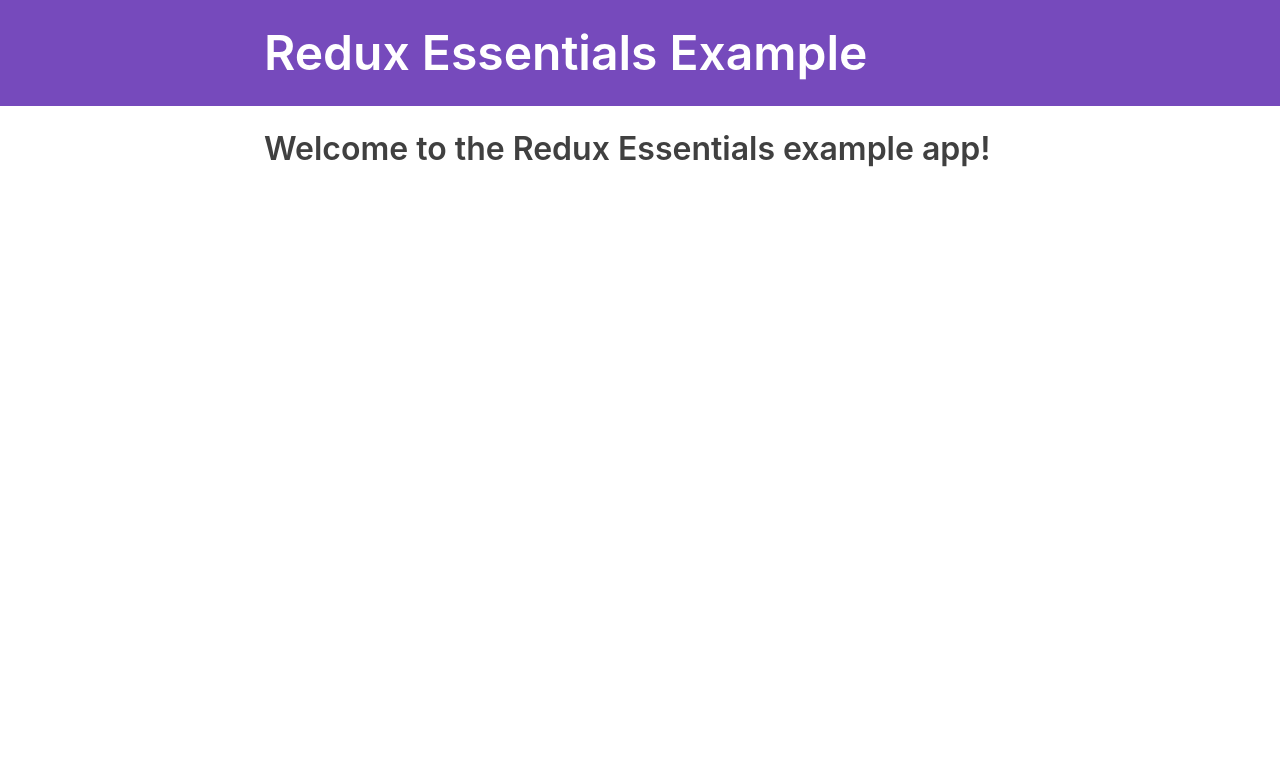
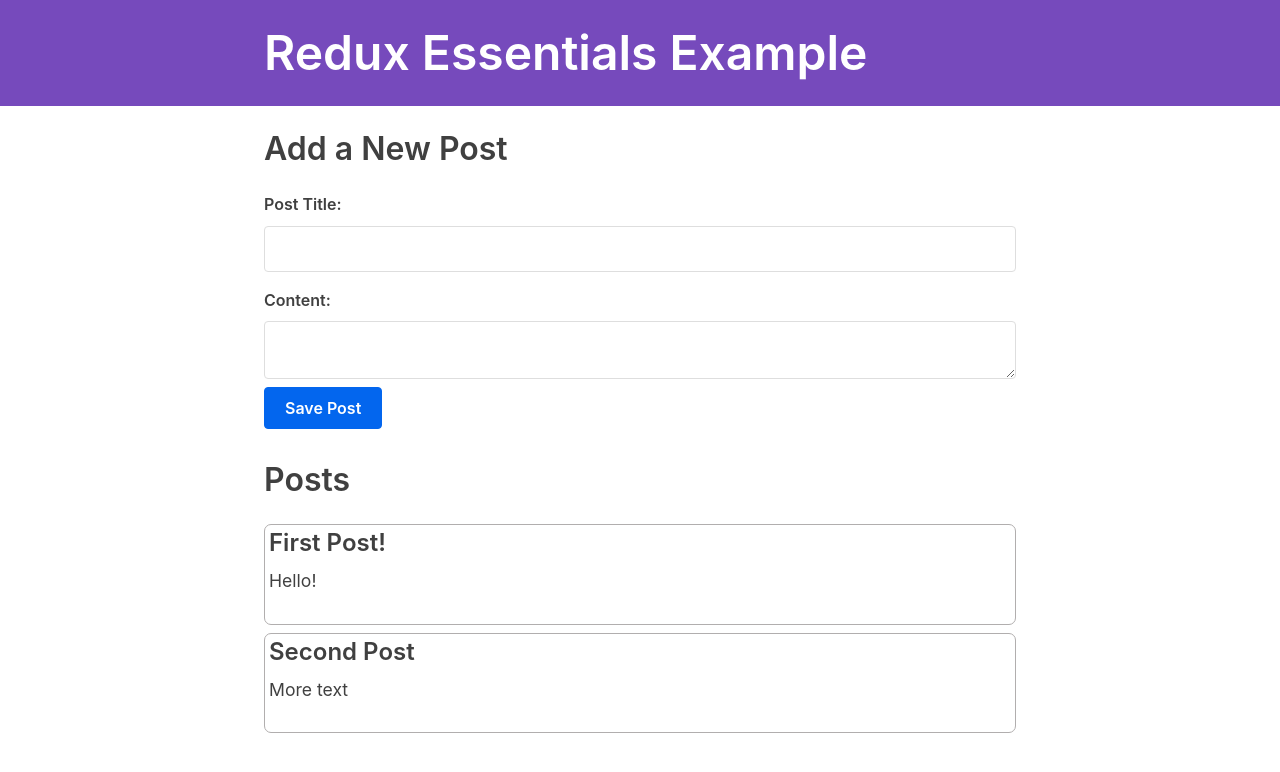
Before and after one commit to dtmhdev89/gitio.react-redux-essential-rutorial, a React (Create React App) app: page / in a window 1280 px wide. Shown: the top 772 px of the page. Built offline with nearby package versions, Linux system fonts and the light colour scheme; what miragejs, txtgen would draw is missing.

Commit message:
Add posts

```diff
--- a/package.json
+++ b/package.json
@@ -41,6 +41,7 @@
     ]
   },
   "devDependencies": {
-    "prettier": "^2.0.2"
+    "prettier": "^2.0.2",
+    "remote-redux-devtools": "^0.5.16"
   }
 }
--- a/src/App.js
+++ b/src/App.js
@@ -7,6 +7,9 @@
 } from 'react-router-dom'
 
 import { Navbar } from './app/Navbar'
+
+import { PostsList } from './features/posts/PostsList';
+import { AddPostForm } from './features/posts/AddPostForm';
 
 function App() {
   return (
@@ -18,9 +21,10 @@
             exact
             path="/"
             render={() => (
-              <section>
-                <h2>Welcome to the Redux Essentials example app!</h2>
-              </section>
+              <React.Fragment>
+                <AddPostForm />
+                <PostsList />
+              </React.Fragment>
             )}
           />
           <Redirect to="/" />
--- a/src/app/store.js
+++ b/src/app/store.js
@@ -1,5 +1,9 @@
-import { configureStore } from '@reduxjs/toolkit'
+import { configureStore } from '@reduxjs/toolkit';
+
+import postsReducer from '../features/posts/postsSlice';
 
 export default configureStore({
-  reducer: () => ({}),
-})
+  reducer: {
+    posts: postsReducer
+  }
+});
--- /dev/null
+++ b/src/features/posts/AddPostForm.js
@@ -0,0 +1,42 @@
+import React, {useState} from 'react';
+import { useDispatch } from 'react-redux';
+import { nanoid } from '@reduxjs/toolkit';
+
+import { postAdded } from './postsSlice';
+
+export const AddPostForm = () => {
+  const [title, setTitle] = useState('');
+  const [content, setContent] = useState('');
+
+  const dispatch = useDispatch();
+
+  const onTitleChanged = e => setTitle(e.target.value);
+  const onContentChanged = e => setContent(e.target.value);
+
+  const onSavePostClicked = () => {
+    if(title && content) {
+      dispatch(postAdded({
+        id: nanoid(),
+        title,
+        content
+      }))
+
+      setTitle('');
+      setContent('');
+    }
+  }
+
+  return (
+    <section>
+      <h2>Add a New Post</h2>
+      <form>
+        <label htmlFor="postTitle">Post Title:</label>
+        <input type="text" id="postTitle" name="postTitle" value={title} onChange={onTitleChanged}/>
+        <label htmlFor="postContent">Content:</label>
+        <textarea type="text" id="postContent" name="postContent" value={content} onChange={onContentChanged}/>
+        <button type="button" onClick={onSavePostClicked}>Save Post</button>
+      </form>
+    </section>
+  )
+
+}
--- /dev/null
+++ b/src/features/posts/PostsList.js
@@ -0,0 +1,20 @@
+import React from 'react';
+import { useSelector } from 'react-redux';
+
+export const PostsList = () => {
+  const posts = useSelector(state => state.posts);
+
+  const renderedPosts = posts.map(post => (
+    <article className="post-excerpt" key={post.id}>
+      <h3>{post.title}</h3>
+      <p className="post-content">{post.content.substring(0, 100)}</p>
+    </article>
+  ))
+
+  return (
+    <section className="posts-list">
+      <h2>Posts</h2>
+      {renderedPosts}
+    </section>
+  )
+}
--- /dev/null
+++ b/src/features/posts/postsSlice.js
@@ -0,0 +1,20 @@
+import { createSlice } from '@reduxjs/toolkit';
+
+const initialState = [
+  {id: '1', title: 'First Post!', content: 'Hello!'},
+  {id: '2', title: 'Second Post', content: 'More text'}
+];
+
+const postsSlice = createSlice({
+  name: 'posts',
+  initialState,
+  reducers: {
+    postAdded: (state, action) => {
+      state.push(action.payload);
+    }
+  }
+});
+
+export const { postAdded } = postsSlice.actions;
+
+export default postsSlice.reducer;
```
